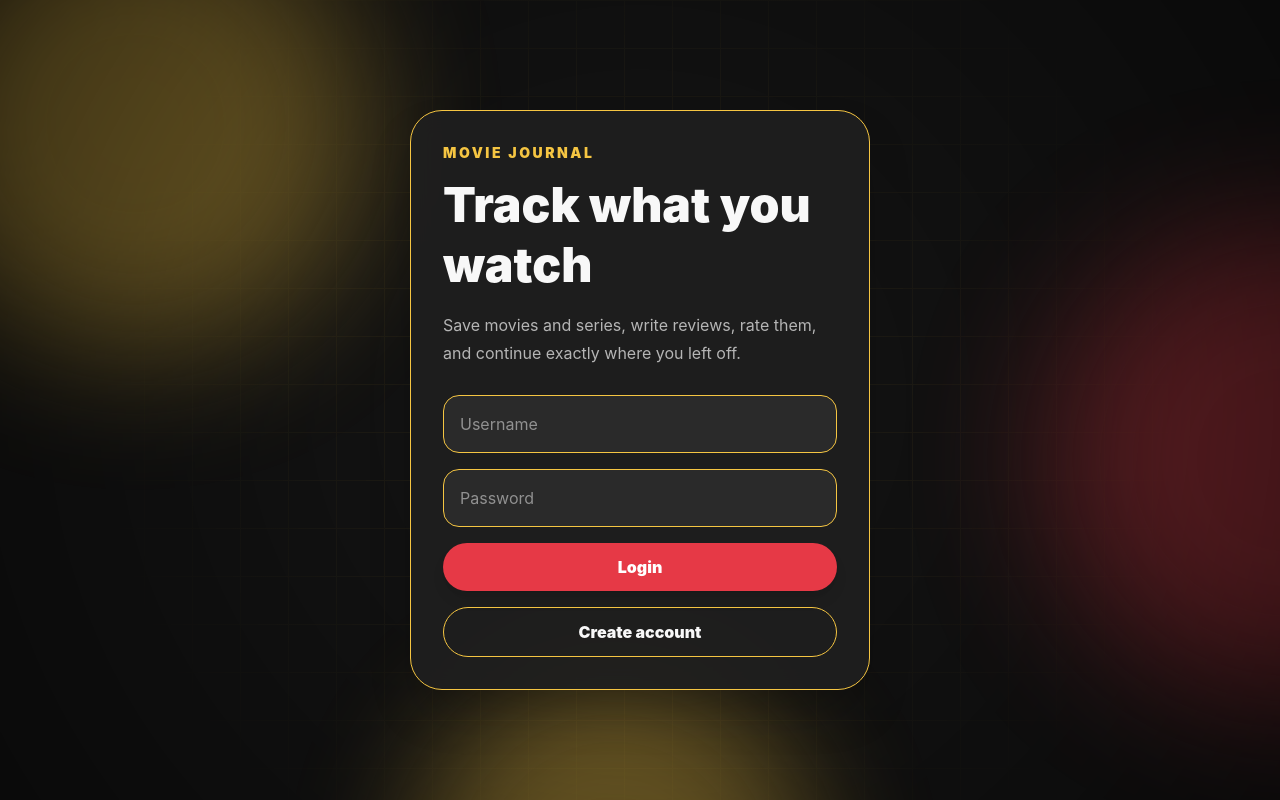
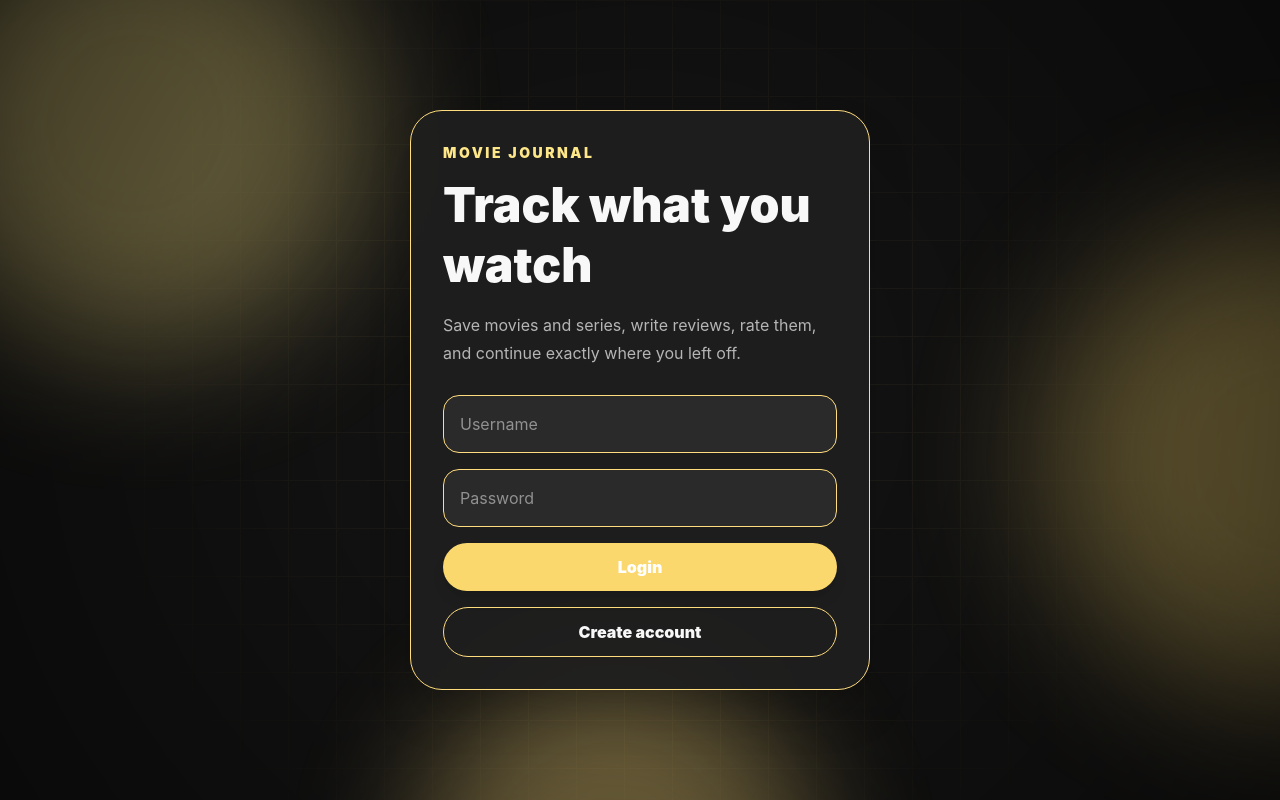
Before and after one commit to Adamkey13/Movie-Tracker, a Preact app: page / in a window 1280 px wide. Built offline with nearby package versions, Linux system fonts and the light colour scheme.

Commit message:
small changes

```diff
--- a/src/styles/global.css
+++ b/src/styles/global.css
@@ -3,9 +3,9 @@
 :root {
   font-family: Inter, system-ui, Arial, sans-serif;
 
-  --accent-color: #f5c542;
-  --button-color: #e63946;
-  --outline-color: #f5c542;
+  --accent-color: #fee789;
+  --button-color: #fbd86e;
+  --outline-color: #ffdc7c;
 
   --bg-color: #121212;
   --card-color: #1f1f1f;
--- a/src/utils/storage.ts
+++ b/src/utils/storage.ts
@@ -13,9 +13,9 @@ function getThemeKey(username: string) {
 
 export const defaultTheme: ThemeSettings = {
   mode: "dark",
-  accentColor: "#f5c542",
-  buttonColor: "#e63946",
-  outlineColor: "#f5c542",
+  accentColor: "#fee789",
+  buttonColor: "#fbd86e",
+  outlineColor: "#ffdc7c",
 };
 
 export function getUsers(): User[] {
```
Also changed, not shown: 3 other files (tests, documents, lock files or other folders).
